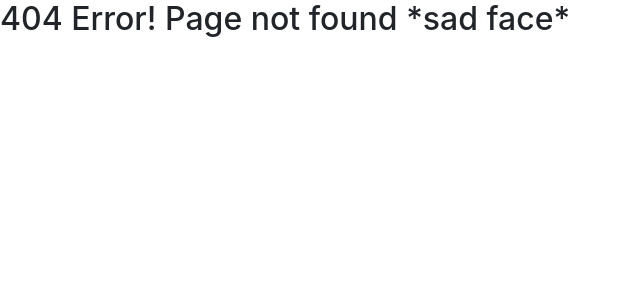
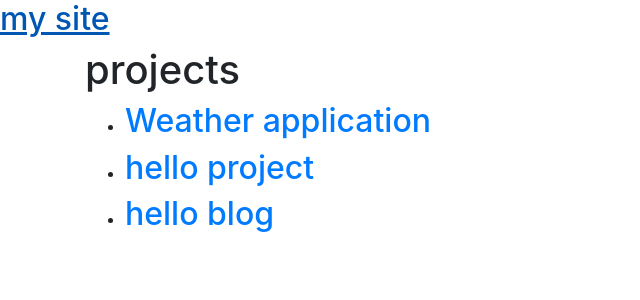
Before and after one commit to leeenah/leeenah.github.io, a React (Create React App) app: page /Projects in a window 1280 px wide. Before the commit this address led to /404Error. Shown: the top 300 px of the page, without its empty margins (0-640 px from the left). Built offline with nearby package versions, Linux system fonts and the light colour scheme.

Commit message:
implemented Links

```diff
--- a/src/App.js
+++ b/src/App.js
@@ -1,4 +1,4 @@
-import React, { Component } from "react";
+import { useState } from "react";
 
 // Multiple web page source:
 // https://medium.com/@ipenywis/intro-to-react-router-for-beginners-multiple-page-apps-461f4729bd3f
@@ -7,7 +7,6 @@ import {
   BrowserRouter as Router,
   Route,
   Switch,
-  Link,
   Redirect,
 } from "react-router-dom";
 
@@ -17,22 +16,68 @@ import AboutMePage from "./pages/AboutMe";
 import ContactInfoPage from "./pages/ContactInfo";
 import NotFoundPage from "./pages/NotFound";
 import MenuPage from "./pages/Menu";
+import Projects from "./pages/Projects";
+import Header from "./pages/Header";
 
-class App extends Component {
-  render() {
-    return (
-      <Router>
+const App = (props) => {
+  const [projects, setProjects] = useState([
+    {
+      id: 1,
+      slug: "weather-react-application",
+      title: "Weather application",
+      content: "Lorem",
+    },
+    {
+      id: 2,
+      slug: "hello-project",
+      title: "hello project",
+      content: "tothe.",
+    },
+    {
+      id: 3,
+      slug: "hello-blog",
+      title: "hello blog",
+      content: "Ipsum",
+    },
+  ]);
+
+  return (
+    <Router>
+      <div className="App">
+        <Header />
         <Switch>
           <Route exact path="/" component={MainPage} />
+          <Route exact path="/Menu" component={MenuPage} />
           <Route exact path="/AboutMe" component={AboutMePage} />
           <Route exact path="/ContactInfo" component={ContactInfoPage} />
-          <Route exact path="/Menu" component={MenuPage} />
+          <Route
+            exact
+            path="/Projects"
+            component={() => <Projects projects={projects} />}
+          />
           <Route exact path="/404Error" component={NotFoundPage} />
           <Redirect to="/404Error" />
         </Switch>
-      </Router>
-    );
-  }
-}
+      </div>
+    </Router>
+  );
+};
+
+// class App extends Component {
+//   render() {
+//     return (
+//       <Router>
+//         <Switch>
+//           <Route exact path="/" component={MainPage} />
+//           <Route exact path="/AboutMe" component={AboutMePage} />
+//           <Route exact path="/ContactInfo" component={ContactInfoPage} />
+//           <Route exact path="/Menu" component={MenuPage} />
+//           <Route exact path="/404Error" component={NotFoundPage} />
+//           <Redirect to="/404Error" />
+//         </Switch>
+//       </Router>
+//     );
+//   }
+// }
 
 export default App;
--- /dev/null
+++ b/src/pages/Header.js
@@ -0,0 +1,13 @@
+import React from "react";
+import { Link } from "react-router-dom";
+
+const Header = (props) => (
+  <header className="App-header">
+    <h2 key="home">
+      {/*Links to homepage */}
+      <Link to="/">my site</Link>
+    </h2>
+  </header>
+);
+
+export default Header;
--- a/src/pages/Menu.jsx
+++ b/src/pages/Menu.jsx
@@ -1,17 +1,21 @@
 import React from "react";
-import Nav from "react-bootstrap/Nav";
 
-export default function Menu() {
-  return (
-    <div className="Menu">
-      <Nav defaultActiveKey="/home" className="flex-column">
-        <Nav.Link eventKey="link-1">Projects</Nav.Link>
-        <Nav.Link eventKey="link-2">About Me</Nav.Link>
-        <Nav.Link eventKey="link-3">Contact </Nav.Link>
-        <Nav.Link eventKey="disabled" disabled>
-          Disabled
-        </Nav.Link>
-      </Nav>
-    </div>
-  );
-}
+import { Link } from "react-router-dom";
+
+const Menu = () => (
+  <div className="Menu">
+    <ul>
+      <li>
+        <Link to="/Projects">Projects</Link>
+      </li>
+      <li>
+        <Link to="/AboutMe">About Me</Link>
+      </li>
+      <li>
+        <Link to="/ContactInfo">Contact Me</Link>
+      </li>
+    </ul>
+  </div>
+);
+
+export default Menu;
--- /dev/null
+++ b/src/pages/Projects.jsx
@@ -0,0 +1,20 @@
+import React from "react";
+import { Link } from "react-router-dom";
+
+const Projects = ({ projects }) => (
+  <article className="posts container">
+    <h1>projects</h1>
+    <ul>
+      {projects.length < 1 && <li key="empty">No posts yet</li>}
+      {projects.map((project) => (
+        <li key={project.id}>
+          <h2>
+            <Link to={`/project/${project.slug}`}>{project.title}</Link>
+          </h2>
+        </li>
+      ))}
+    </ul>
+  </article>
+);
+
+export default Projects;
--- a/src/pages/index.jsx
+++ b/src/pages/index.jsx
@@ -1,8 +1,9 @@
 import React, { useState } from "react";
 import { Link } from "react-router-dom";
+import Menu from "./Menu";
 
 import "bootstrap/dist/css/bootstrap.min.css";
-import Menu from "./Menu.jsx";
+
 import "./index.css";
 
 export default function MainPage() {
@@ -40,6 +41,13 @@ export default function MainPage() {
 
             <div>
               <p>
+                <i className="fas fa-long-arrow-alt-right"></i>
+                {/* Link component is an internal redirectory. Use <a href></a> for external links */}
+                <Link to="/Projects"> projects</Link>
+              </p>
+            </div>
+            <div>
+              <p>
                 <i class="fas fa-long-arrow-alt-right"></i>
                 <Link to="/ContactInfo"> lets collab</Link>
               </p>
```
